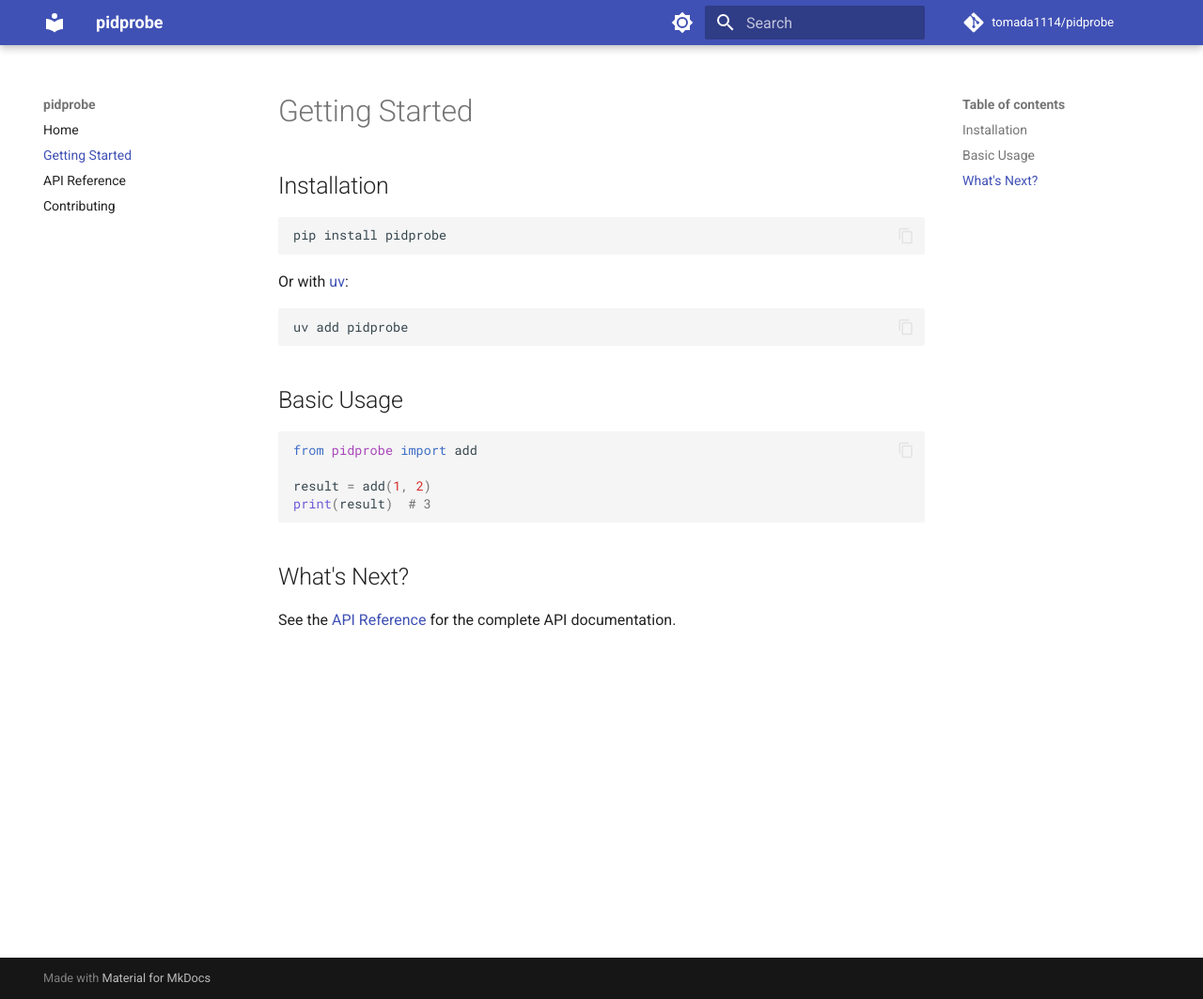
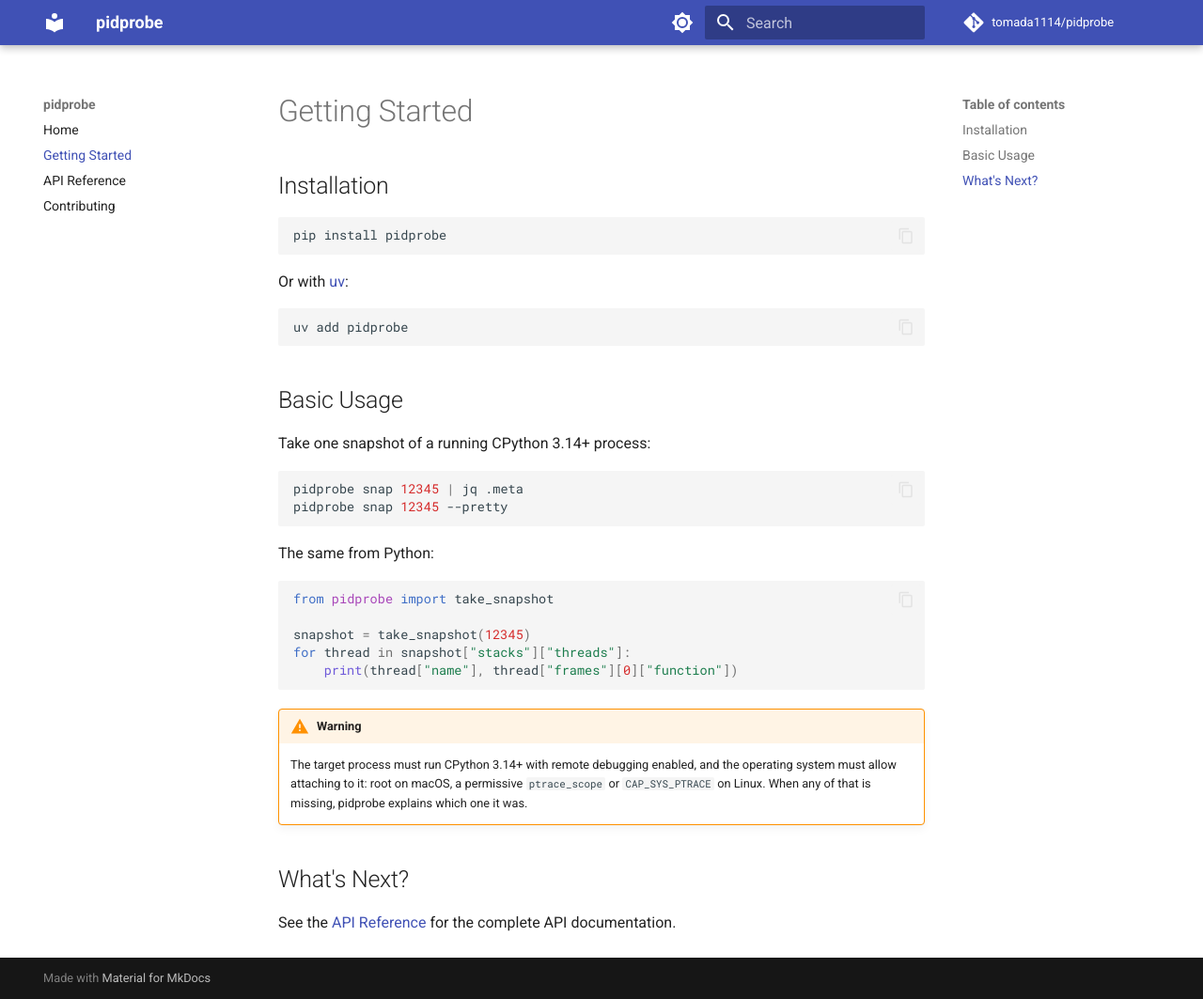
Before and after one commit to tomada1114/pidprobe, an MkDocs documentation site: the page built from docs/getting-started.md, in a window 1280 px wide and 1063 px high. Shown: the whole window at 94% size. Built offline with MkDocs 1.6.1 and Material for MkDocs 9.7.7, drawn with Linux system fonts in a browser that asks for light colours; comment, search, counter and statistics services are not loaded.

Commit message:
docs: document snap, the snapshot format and its JSON Schema

````diff
--- a/docs/getting-started.md
+++ b/docs/getting-started.md
@@ -14,12 +14,29 @@ uv add pidprobe
 
 ## Basic Usage
 
+Take one snapshot of a running CPython 3.14+ process:
+
+```bash
+pidprobe snap 12345 | jq .meta
+pidprobe snap 12345 --pretty
+```
+
+The same from Python:
+
 ```python
-from pidprobe import add
+from pidprobe import take_snapshot
 
-result = add(1, 2)
-print(result)  # 3
+snapshot = take_snapshot(12345)
+for thread in snapshot["stacks"]["threads"]:
+    print(thread["name"], thread["frames"][0]["function"])
 ```
+
+!!! warning
+
+    The target process must run CPython 3.14+ with remote debugging enabled,
+    and the operating system must allow attaching to it: root on macOS, a
+    permissive `ptrace_scope` or `CAP_SYS_PTRACE` on Linux. When any of that
+    is missing, pidprobe explains which one it was.
 
 ## What's Next?
 
````
Also changed, not shown: CHANGELOG.md (+11 -0 lines), README.md (+33 -4 lines), docs/reference.md (+49 -0 lines).
